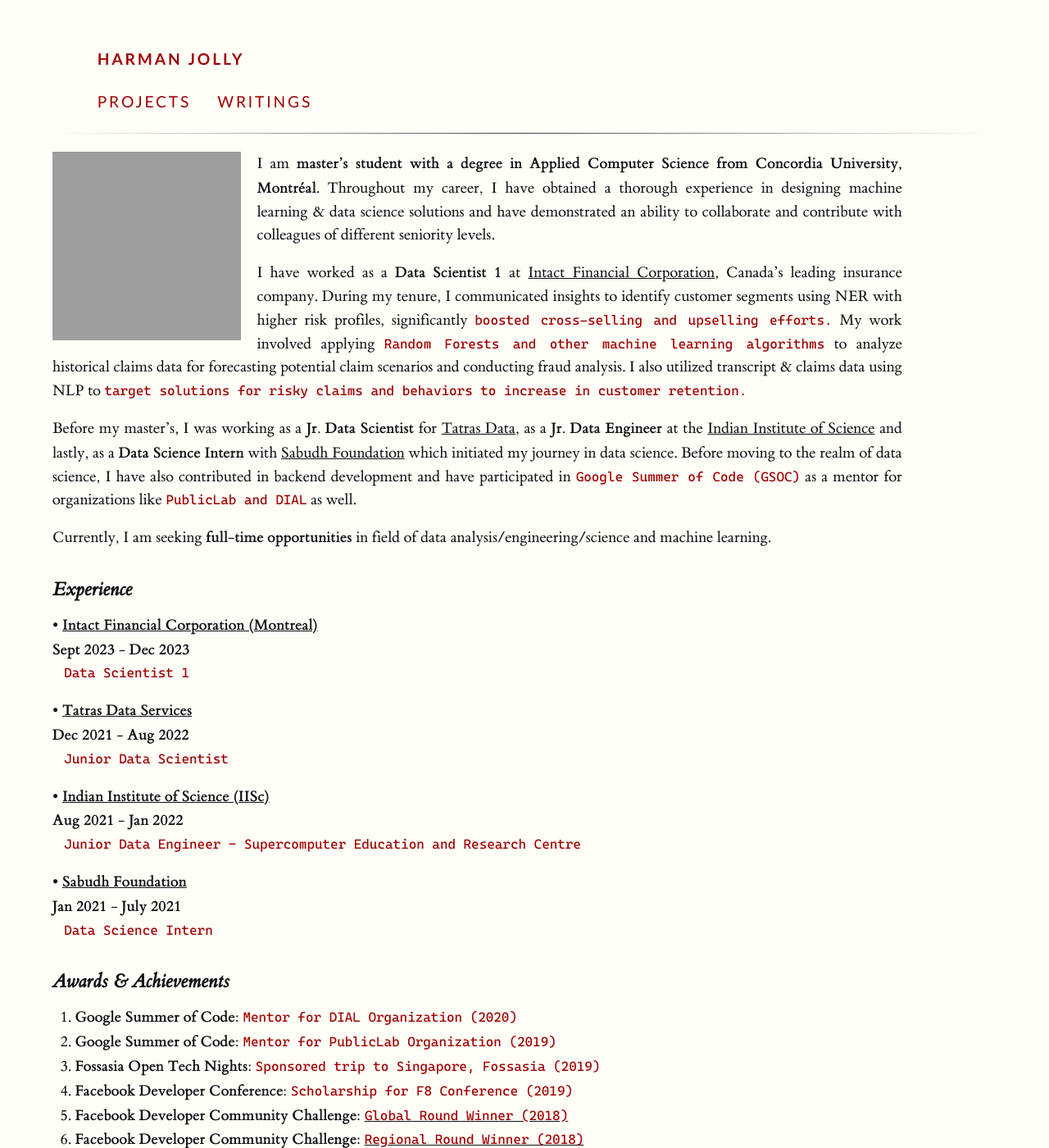
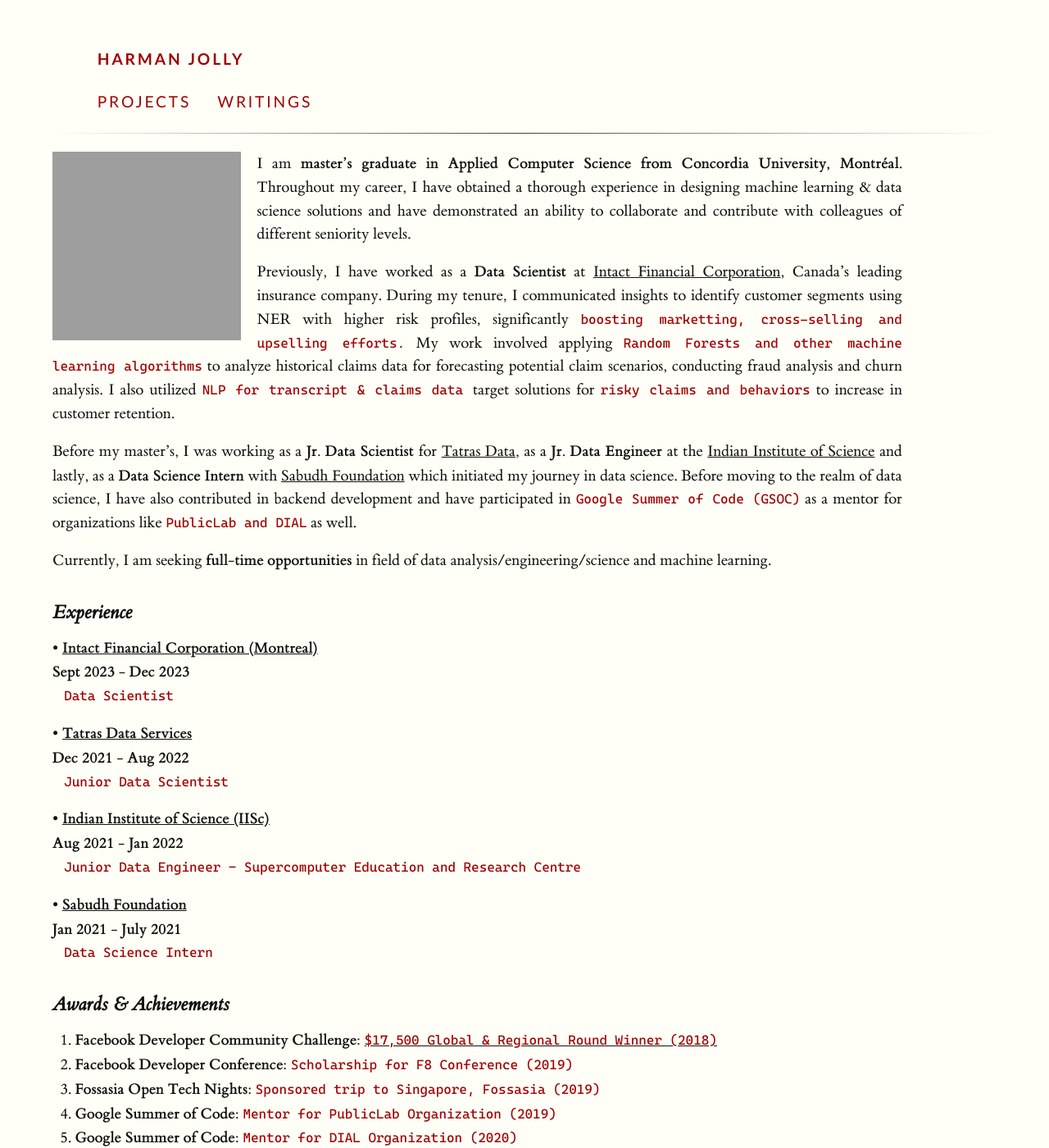
Before and after one commit to coderjolly/coderjolly.github.io, a Jekyll site: the page built from index.md, in a window 1280 px wide and 1400 px high. Shown: the whole window at 82% size. Built offline with Jekyll 4.4.1, drawn with Linux system fonts in a browser that asks for light colours; a style sheet for code colours, icons or effects is not loaded; grey boxes are pictures that could not be loaded.

Commit message:
changed Index

```diff
--- a/index.md
+++ b/index.md
@@ -12,11 +12,11 @@ nav_exclude: true
 
 <!-- SUMMARY -->
 
-I am **master's student with a degree in Applied Computer Science from Concordia University, Montréal**. Throughout my career, I have obtained a thorough experience in designing machine learning & data science solutions and have demonstrated an ability to collaborate and contribute with colleagues of different seniority levels.
+I am **master's graduate in Applied Computer Science from Concordia University, Montréal**. Throughout my career, I have obtained a thorough experience in designing machine learning & data science solutions and have demonstrated an ability to collaborate and contribute with colleagues of different seniority levels.
 
 <!-- ranging from my classmates to upper-management in order to push my boundaries.  -->
 
-I have worked as a **Data Scientist 1** at [Intact Financial Corporation](https://intactlab.ca/), Canada's leading insurance company. During my tenure, I communicated insights to identify customer segments using NER with higher risk profiles, significantly `boosted cross-selling and upselling efforts.` My work involved applying `Random Forests and other machine learning algorithms` to analyze historical claims data for forecasting potential claim scenarios and conducting fraud analysis. I also utilized transcript & claims data using NLP to `target solutions for risky claims and behaviors to increase in customer retention.`
+Previously, I have worked as a **Data Scientist** at [Intact Financial Corporation](https://intactlab.ca/), Canada's leading insurance company. During my tenure, I communicated insights to identify customer segments using NER with higher risk profiles, significantly `boosting marketting, cross-selling and upselling efforts.` My work involved applying `Random Forests and other machine learning algorithms` to analyze historical claims data for forecasting potential claim scenarios, conducting fraud analysis and churn analysis. I also utilized  `NLP for transcript & claims data ` target solutions for `risky claims and behaviors` to increase in customer retention.
 
 <!-- I played a pivotal role in the development of `CallQualitySearch`—evaluating the quality of calls. My responsibilities included assessing precision and recall values for rule triggers, where I skillfully visualized these metrics to enhance performance insights. I also proficiently utilized `SQL to extract complex data`, enabling a comprehensive understanding of the `relation between the ROC model for inbound and outbound calls.`
 This experience not only honed my data science skills but also showcased my ability to derive meaningful conclusions from complex datasets. I am eager to apply my knowledge to solve real-world problems and to make machines predict the future by connecting the dots from the past. -->
@@ -30,7 +30,7 @@ Currently, I am seeking **full-time opportunities** in field of data analysis/en
 <h3 style="text-align: left;">Experience</h3>
 
 &#8226; [**Intact Financial Corporation (Montreal)**](https://intactlab.ca/){:target="_blank"} &nbsp;&nbsp;&nbsp;&nbsp;&nbsp;&nbsp;&nbsp;&nbsp;&nbsp;&nbsp;&nbsp;&nbsp;&nbsp;&nbsp;&nbsp;&nbsp;&nbsp;&nbsp;&nbsp;&nbsp;&nbsp;&nbsp;&nbsp;&nbsp;&nbsp;&nbsp;&nbsp;&nbsp;&nbsp;&nbsp;&nbsp;&nbsp;&nbsp;&nbsp;&nbsp;&nbsp;&nbsp;&nbsp;&nbsp;&nbsp;&nbsp;&nbsp;&nbsp;&nbsp;&nbsp;&nbsp;&nbsp;&nbsp;&nbsp;&nbsp;&nbsp;&nbsp;&nbsp;&nbsp;&nbsp;&nbsp;&nbsp;&nbsp;&nbsp;&nbsp;&nbsp;&nbsp;&nbsp;&nbsp;&nbsp;&nbsp;&nbsp;&nbsp;&nbsp;&nbsp;&nbsp;&nbsp;&nbsp;&nbsp;&nbsp;&nbsp;&nbsp;&nbsp;&nbsp;&nbsp;&nbsp;&nbsp;&nbsp;&nbsp;&nbsp;&nbsp;&nbsp;&nbsp;&nbsp;&nbsp;&nbsp;&nbsp;&nbsp;&nbsp;&nbsp;&nbsp;&nbsp;&nbsp;&nbsp;&nbsp;&nbsp;&nbsp;&nbsp;&nbsp;&nbsp;&nbsp;&nbsp;&nbsp;&nbsp;&nbsp;&nbsp;&nbsp;&nbsp;&nbsp;&nbsp;&nbsp;&nbsp;&nbsp;&nbsp;&nbsp;&nbsp;&nbsp;&nbsp;&nbsp;&nbsp;&nbsp;&nbsp;&nbsp;&nbsp;&nbsp;&nbsp;&nbsp;&nbsp;&nbsp;&nbsp;&nbsp;&nbsp;&nbsp;&nbsp;&nbsp;&nbsp;&nbsp;&nbsp;&nbsp;&nbsp; **Sept 2023 - Dec 2023**<br/>
-&nbsp;&nbsp; `Data Scientist 1`
+&nbsp;&nbsp; `Data Scientist`
 
 &#8226; [**Tatras Data Services**](https://tatrasdata.com/){:target="_blank"} &nbsp;&nbsp;&nbsp;&nbsp;&nbsp;&nbsp;&nbsp;&nbsp;&nbsp;&nbsp;&nbsp;&nbsp;&nbsp;&nbsp;&nbsp;&nbsp;&nbsp;&nbsp;&nbsp;&nbsp;&nbsp;&nbsp;&nbsp;&nbsp;&nbsp;&nbsp;&nbsp;&nbsp;&nbsp;&nbsp;&nbsp;&nbsp;&nbsp;&nbsp;&nbsp;&nbsp;&nbsp;&nbsp;&nbsp;&nbsp;&nbsp;&nbsp;&nbsp;&nbsp;&nbsp;&nbsp;&nbsp;&nbsp;&nbsp;&nbsp;&nbsp;&nbsp;&nbsp;&nbsp;&nbsp;&nbsp;&nbsp;&nbsp;&nbsp;&nbsp;&nbsp;&nbsp;&nbsp;&nbsp;&nbsp;&nbsp;&nbsp;&nbsp;&nbsp;&nbsp;&nbsp;&nbsp;&nbsp;&nbsp;&nbsp;&nbsp;&nbsp;&nbsp;&nbsp;&nbsp;&nbsp;&nbsp;&nbsp;&nbsp;&nbsp;&nbsp;&nbsp;&nbsp;&nbsp;&nbsp;&nbsp;&nbsp;&nbsp;&nbsp;&nbsp;&nbsp;&nbsp;&nbsp;&nbsp;&nbsp;&nbsp;&nbsp;&nbsp;&nbsp;&nbsp;&nbsp;&nbsp;&nbsp;&nbsp;&nbsp;&nbsp;&nbsp;&nbsp;&nbsp;&nbsp;&nbsp;&nbsp;&nbsp;&nbsp;&nbsp;&nbsp;&nbsp;&nbsp;&nbsp;&nbsp;&nbsp;&nbsp;&nbsp;&nbsp;&nbsp;&nbsp;&nbsp;&nbsp;&nbsp;&nbsp;&nbsp;&nbsp;&nbsp;&nbsp;&nbsp;&nbsp;&nbsp;&nbsp;&nbsp;&nbsp;&nbsp;&nbsp;&nbsp;&nbsp;&nbsp;&nbsp;&nbsp;&nbsp;&nbsp;&nbsp;&nbsp;&nbsp;&nbsp;&nbsp;&nbsp;&nbsp;&nbsp;&nbsp;&nbsp;&nbsp;&nbsp;&nbsp;&nbsp;&nbsp;&nbsp;&nbsp;&nbsp;&nbsp;&nbsp;&nbsp;&nbsp;&nbsp;&nbsp; **Dec 2021 - Aug 2022**<br/>
 &nbsp;&nbsp; `Junior Data Scientist`
@@ -65,12 +65,15 @@ Currently, I am seeking **full-time opportunities** in field of data analysis/en
 
 <h3 style="text-align: left;">Awards & Achievements</h3>
 
-&nbsp;&nbsp;1. **Google Summer of Code:** `Mentor for DIAL Organization (2020)` <br/>
-&nbsp;&nbsp;2. **Google Summer of Code:** `Mentor for PublicLab Organization (2019)` <br/>
+&nbsp;&nbsp;1. **Facebook Developer Community Challenge:** [`$17,500 Global & Regional Round Winner (2018)`](https://devpost.com/software/donorfu){:target="_blank"} <br/>
+&nbsp;&nbsp;2. **Facebook Developer Conference:** `Scholarship for F8 Conference (2019)` <br/>
 &nbsp;&nbsp;3. **Fossasia Open Tech Nights:** `Sponsored trip to Singapore, Fossasia (2019)` <br/>
-&nbsp;&nbsp;4. **Facebook Developer Conference:** `Scholarship for F8 Conference (2019)` <br/>
-&nbsp;&nbsp;5. **Facebook Developer Community Challenge:** [`Global Round Winner (2018)`](https://devpost.com/software/donorfu){:target="_blank"} <br/>
-&nbsp;&nbsp;6. **Facebook Developer Community Challenge:** [`Regional Round Winner (2018)`](https://devpost.com/software/donorfu){:target="_blank"} <br/>
+&nbsp;&nbsp;4. **Google Summer of Code:** `Mentor for PublicLab Organization (2019)` <br/>
+&nbsp;&nbsp;5. **Google Summer of Code:** `Mentor for DIAL Organization (2020)` <br/>
+
+
+
+
 
 <!-- EXTRA-CURRICULARS -->
 
```
